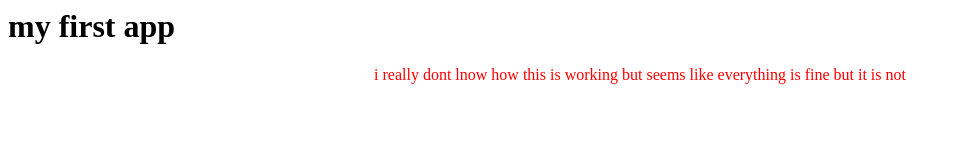
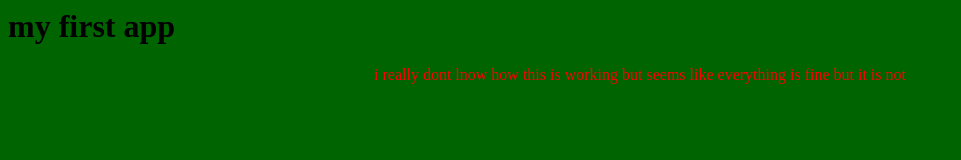
Before and after one commit to arifmulla/dbapp-, a plain HTML site: page index.html in a window 1280 px wide. Shown: the whole page, without its empty margins (0-961 px from the left). Drawn offline with Linux system fonts and the light colour scheme.

Commit message:
updated index.html

```diff
--- a/index.html
+++ b/index.html
@@ -1,7 +1,7 @@
 <html>
 <head>
 </head>
-<body style="background-color:powdergreen;">
+<body style="background-color:darkgreen;">
 <h1>my first app</h1>
   <p><font color="red"><center>i really dont lnow how this is working but seems like everything is fine but it is not</center></font></p>
 </body>
```
